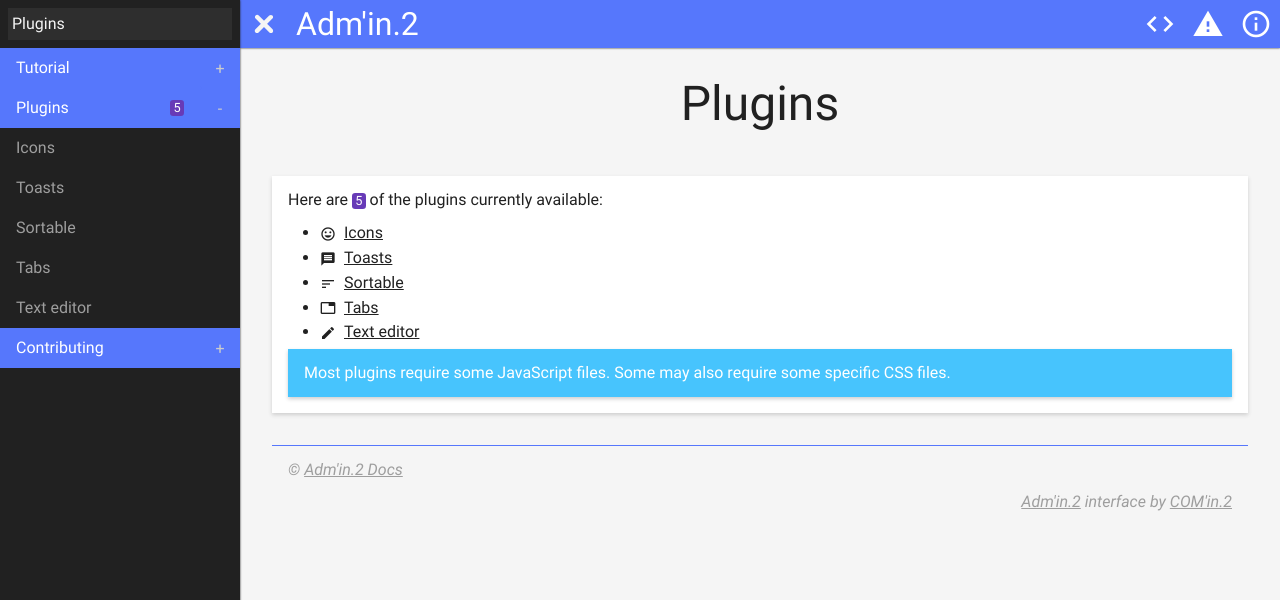
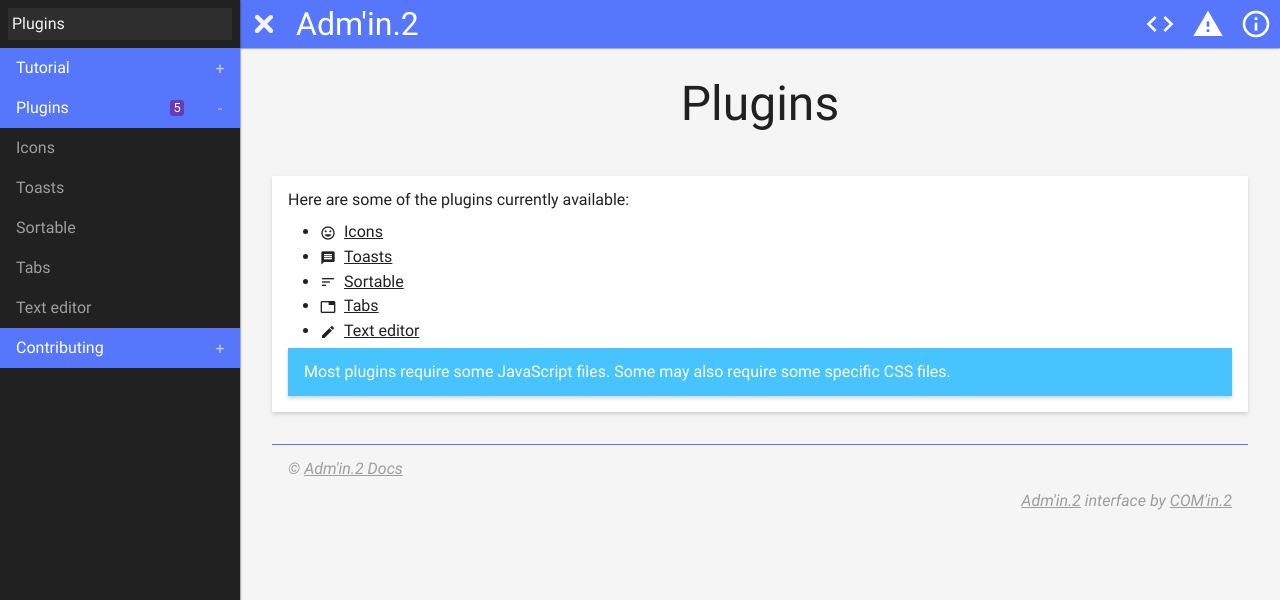
Before and after one commit to comin2/Adm-in.2, a Jekyll site: the page built from plugins/index.html, in a window 1280 px wide. Shown: the top 600 px of the page. Built offline with Jekyll 4.4.1, drawn with Linux system fonts in a browser that asks for light colours.

Commit message:
Remove plugins home counter

```diff
--- a/plugins/index.html
+++ b/plugins/index.html
@@ -8,7 +8,7 @@ title: Plugins
 <div class="container">
 	<article class="card">
 		<div class="card-content">
-			<p>Here are <span class="badge">5</span> of the plugins currently available:</p>
+			<p>Here are some of the plugins currently available:</p>
 
 			<ul>
 				<li><a href="{{ site.baseurl }}/plugins/icons.html" data-icon="insert_emoticon">Icons</a></li>
```
